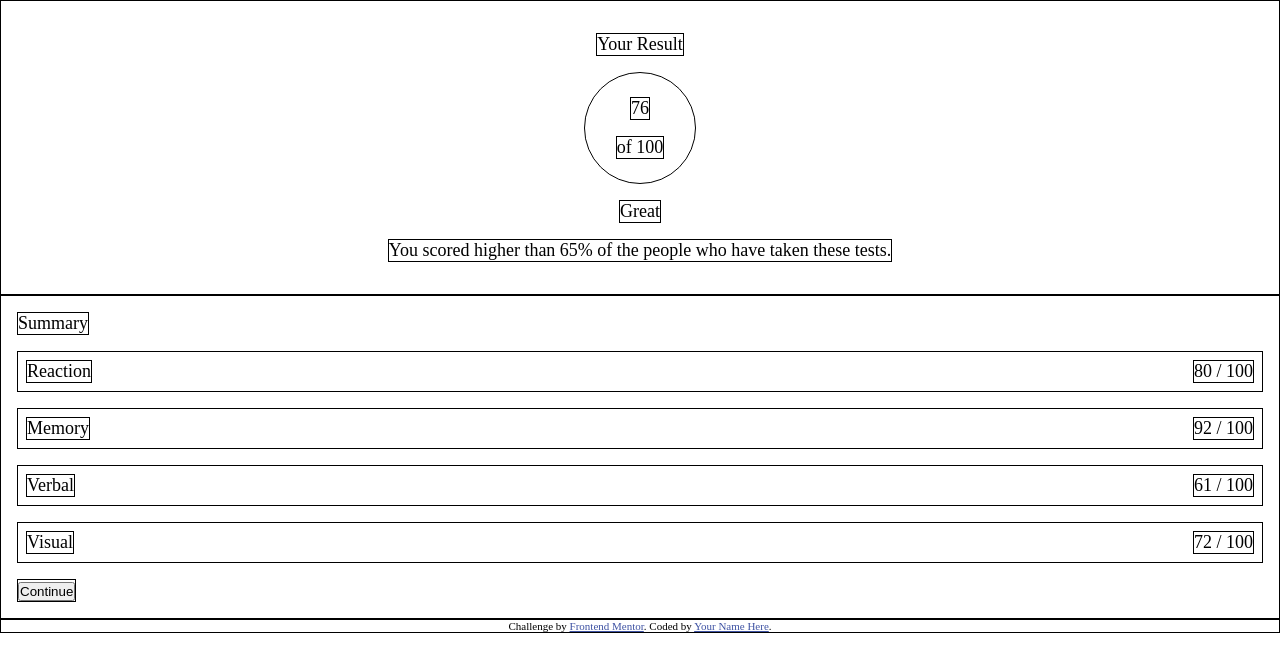
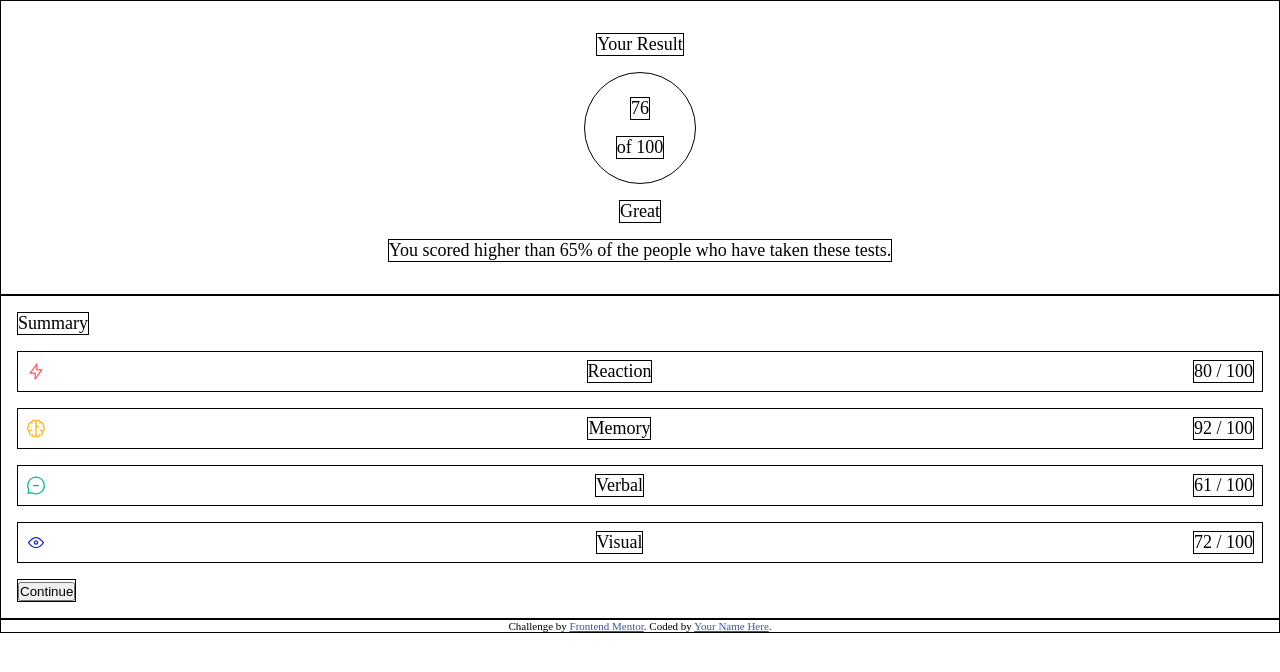
Before and after one commit to Ozzy-codes/frontendMentor-resultSummaryComponent, a plain HTML site: page index.html in a window 1280 px wide. Drawn offline with Linux system fonts and the light colour scheme.

Commit message:
add icons into task rows

```diff
--- a/index.html
+++ b/index.html
@@ -38,6 +38,7 @@
         Summary
       </div>
       <div class="taskScore">
+        <img src="./assets/images/icon-reaction.svg" alt="Lightening icon">
         <div>
           Reaction
         </div>
@@ -46,6 +47,7 @@
         </div>
       </div>
       <div class="taskScore">
+        <img src="./assets/images/icon-memory.svg" alt="Brain icon">
         <div>
           Memory
         </div>
@@ -54,6 +56,7 @@
         </div>
       </div>
       <div class="taskScore">
+        <img src="./assets/images/icon-verbal.svg" alt="Chat bubble icon">
         <div>
           Verbal
         </div>
@@ -62,6 +65,7 @@
         </div>
       </div>
       <div class="taskScore">
+        <img src="./assets/images/icon-visual.svg" alt="Eye icon">
         <div>
           Visual
         </div>
```
